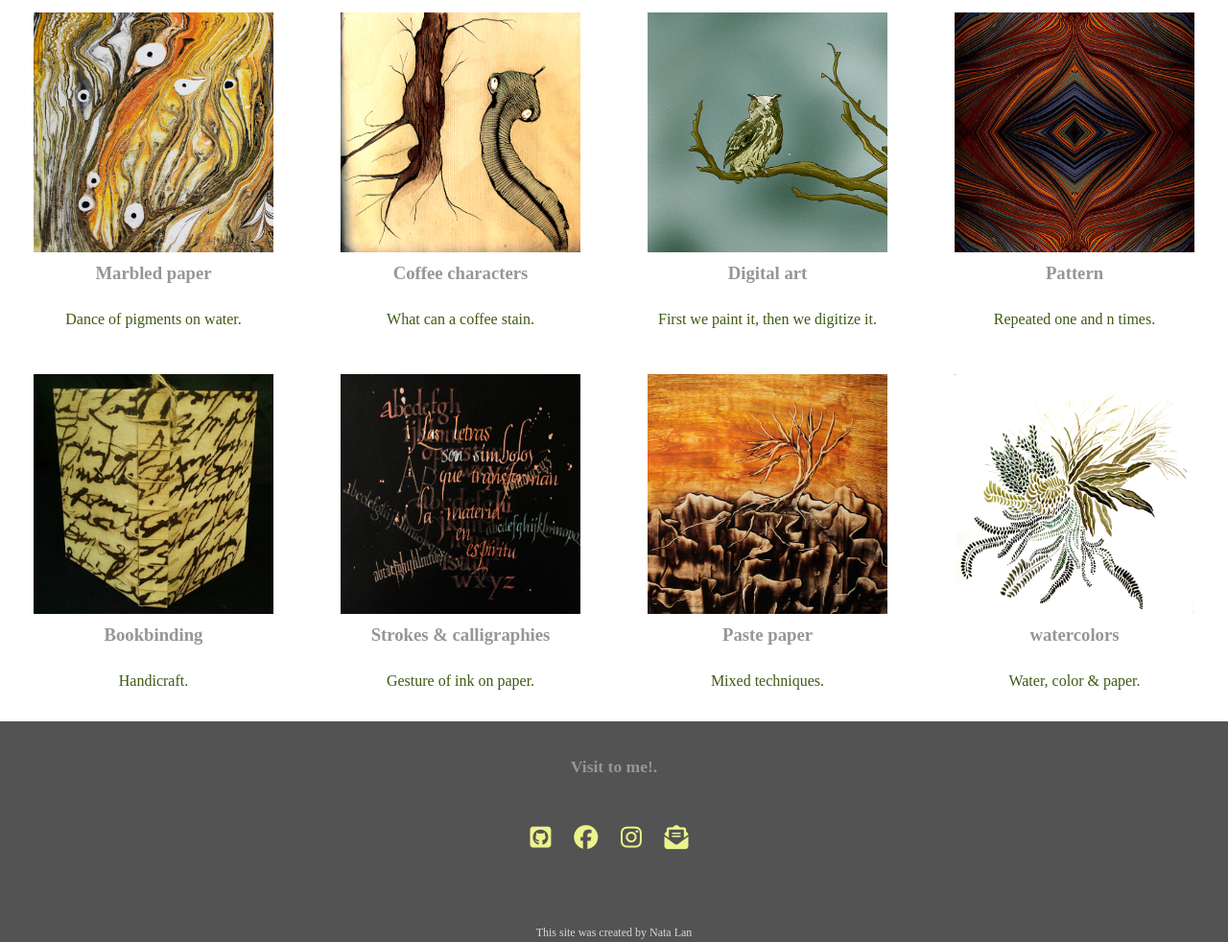
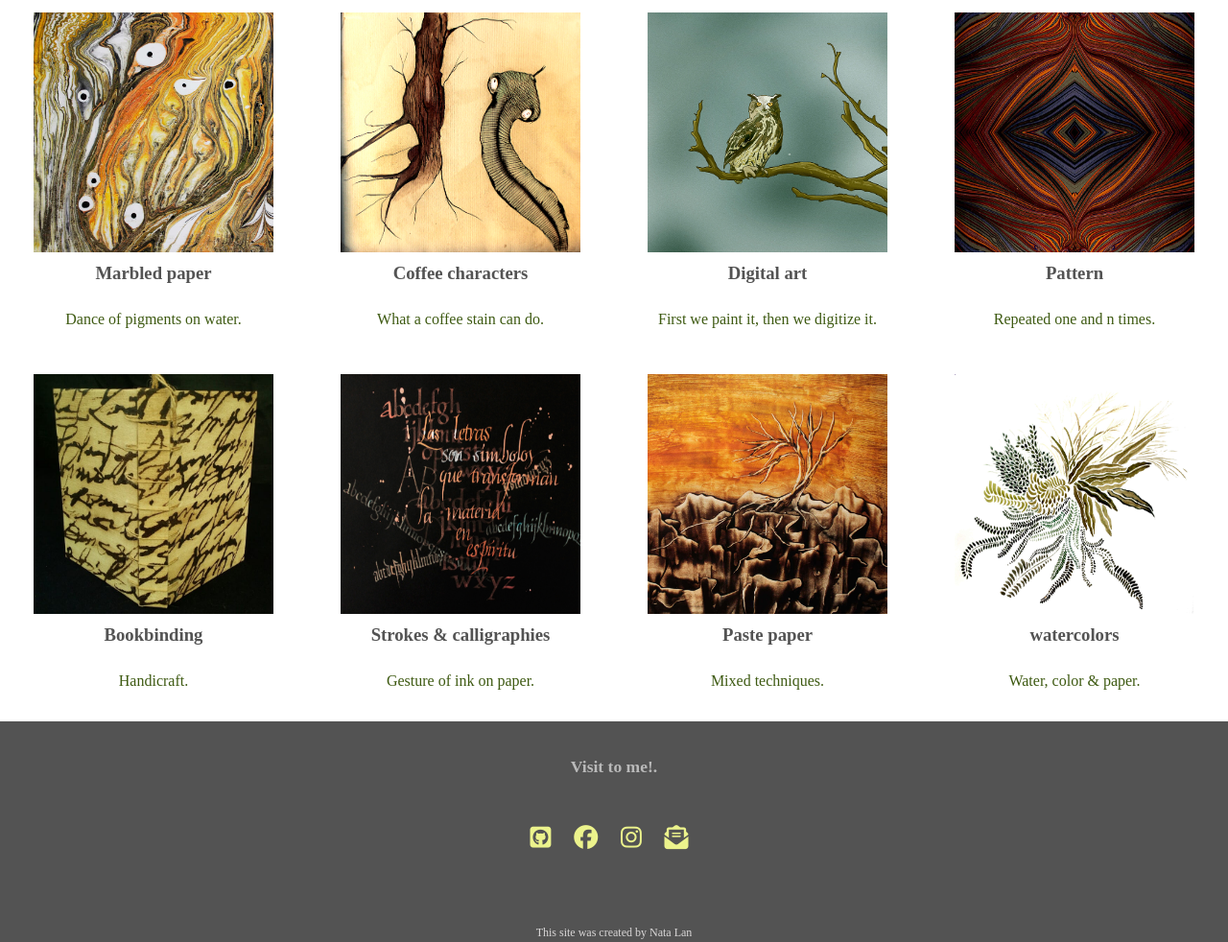
Before and after one commit to Natylan/NataLan, a plain HTML site: page index.html in a window 1280 px wide. Shown: the part 271-1253 px from the top of the page at 96% size. Drawn offline with Linux system fonts and the light colour scheme; a web font is replaced by a local one.

Commit message:
Add files via upload
Corrigiendo el titulo del texto, y unos detalles de color en el parrafo

```diff
--- a/index.html
+++ b/index.html
@@ -31,7 +31,7 @@
         <div class="card-white">
             <a href="https://ailatanblog.wordpress.com/todos-los-trabajos/" target="_blank"><img src="imagenes/personajes_del_cafe.jpg" alt="dibujos al café"></a>
             <h3>Coffee characters</h3>
-            <p>What can a coffee stain.</p>
+            <p>What a coffee stain can do.</p>
         </div>
 
 
@@ -76,7 +76,7 @@
 
     </div>
     <footer>
-        <h3>Visit to me!.</h3>
+        <h3 class="visit">Visit to me!.</h3>
         <ul class="lista">
             <ul class="lista">
                 <li><a href="https://github.com/" target="_blnak"><i class="fab fa-github-square" ></i></a></li>
--- a/style.css
+++ b/style.css
@@ -15,13 +15,18 @@ h1 {
     padding-left: 10px;
 }
 
-h3, h2 {
+h2, h3 {
     font-family: 'Cormorant Unicase', serif;
     padding: 2px;
     padding-bottom: 10px;
     margin: 5px;
-    color:rgb(150, 150, 150);
+    color:rgb(83, 83, 83);
 }
+.visit {
+    color:rgb(185, 185, 185);
+}
+
+
 
 .banner{
     background-color: rgb(83, 83, 83);
```
